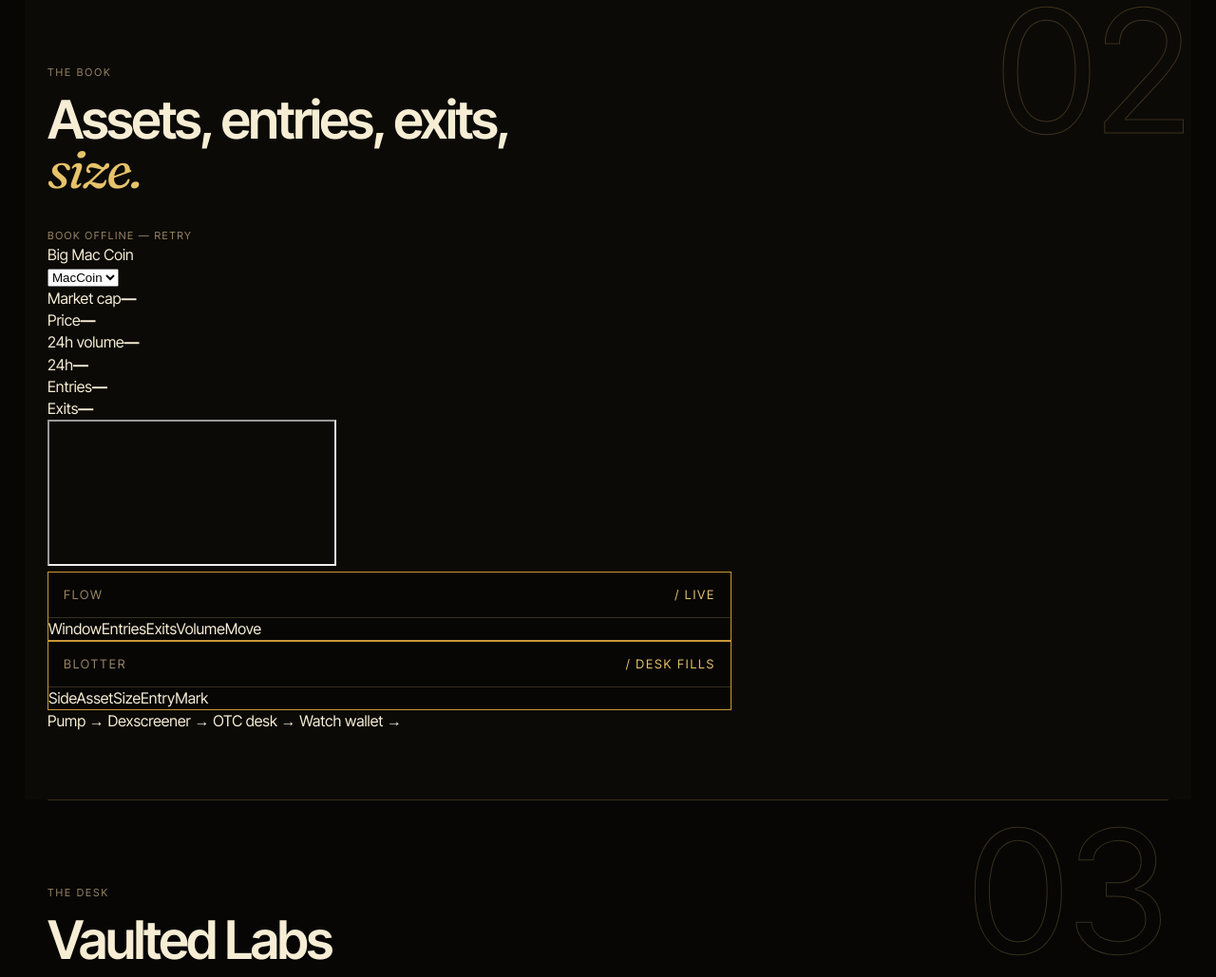
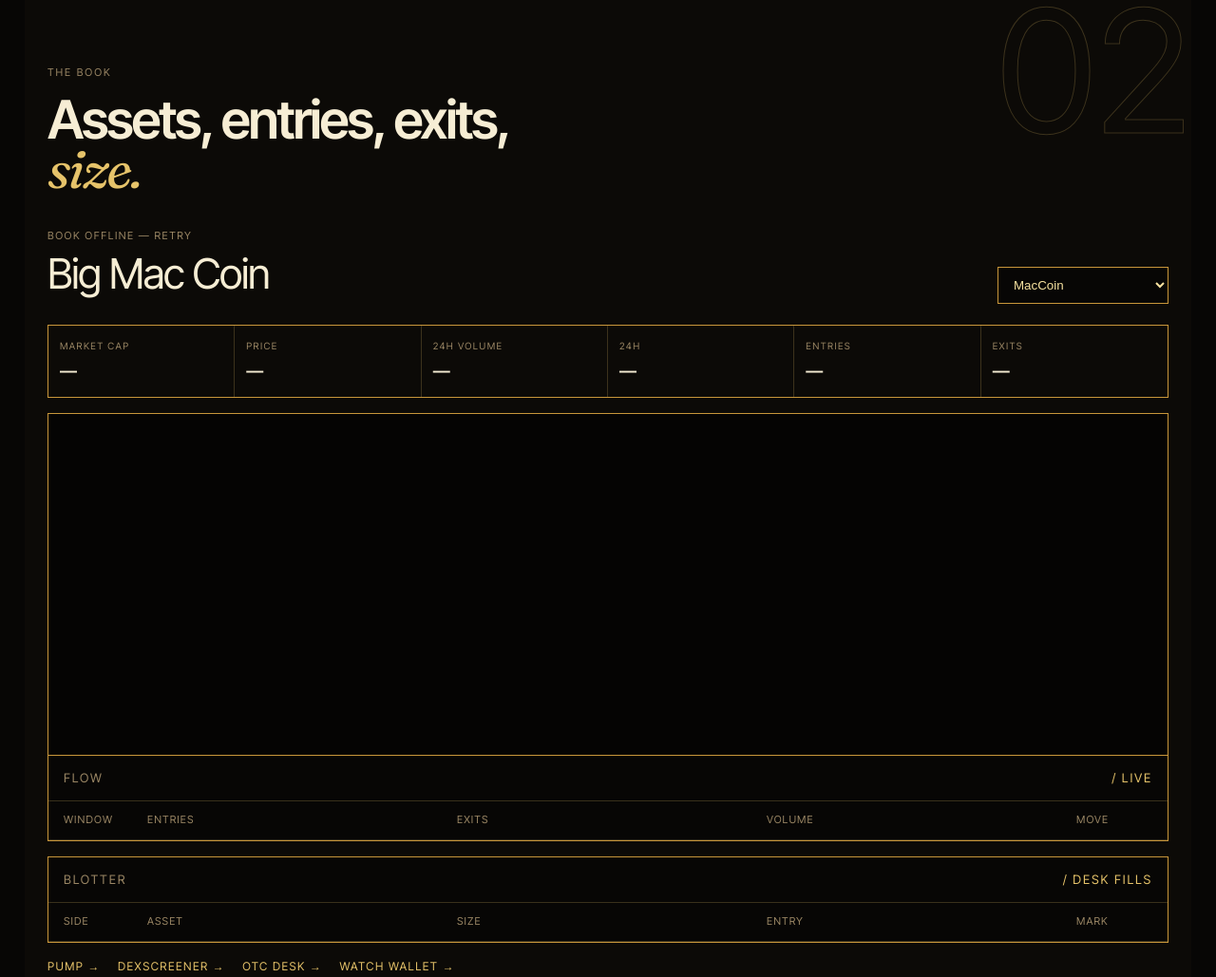
Before and after one commit to VaultedLabs/VaultedLabs.github.io, a plain HTML site: page index.html in a window 1280 px wide. Shown: the part 2629-3658 px from the top of the page at 95% size. Drawn offline with Linux system fonts and the light colour scheme; no server answers.

Commit message:
Style the live book stats, chart, and flow table

```diff
--- a/styles.css
+++ b/styles.css
@@ -53,18 +53,9 @@
   background: radial-gradient(ellipse at 50% 70%, rgba(200,150,58,.22), transparent 55%), #070605;
 }
 .chamber-copy { text-align: left; width: min(1100px, calc(100% - 48px)); }
-.chamber-copy h1, .display, h3 {
-  font-weight: 600;
-  letter-spacing: -.04em;
-  line-height: .92;
-}
+.chamber-copy h1, .display, h3 { font-weight: 600; letter-spacing: -.04em; line-height: .92; }
 .chamber-copy h1 { font-size: clamp(56px, 10vw, 120px); }
-em {
-  font-family: Fraunces, Georgia, serif;
-  font-style: italic;
-  font-weight: 400;
-  color: var(--gold);
-}
+em { font-family: Fraunces, Georgia, serif; font-style: italic; font-weight: 400; color: var(--gold); }
 .doors { position: absolute; inset: 0; pointer-events: none; }
 .door { position: absolute; top: 0; bottom: 0; width: 50.2%; }
 .door.left { left: 0; transform: translateX(calc(var(--open) * -105%)); }
@@ -121,7 +112,7 @@
 .plain strong { display: block; font-size: 28px; margin: 8px 0; }
 .plain p, .tiny { color: var(--muted); }
 .tiny { font-size: 11px; letter-spacing: .14em; text-transform: uppercase; }
-.frame { border: 1px solid var(--gold-2); max-width: 720px; background: #070605; }
+.frame { border: 1px solid var(--gold-2); max-width: 100%; background: #070605; }
 .frame-head, .row, .frame-foot {
   display: grid; grid-template-columns: 90px 1fr auto;
   gap: 12px; align-items: center;
@@ -130,7 +121,6 @@
 }
 .frame-head { letter-spacing: .14em; text-transform: uppercase; color: var(--muted); grid-template-columns: 1fr auto; }
 .dot { color: var(--gold); }
-.row span:first-child { color: var(--muted); text-transform: uppercase; letter-spacing: .1em; font-size: 11px; }
 .copy { background: none; border: 0; color: var(--gold); font-size: 12px; letter-spacing: .1em; text-transform: uppercase; }
 .frame-foot { display: block; border-bottom: 0; color: var(--gold); letter-spacing: .12em; text-transform: uppercase; font-size: 12px; }
 footer {
@@ -141,6 +131,30 @@
   color: var(--muted); font-size: 13px;
   border-top: 1px solid var(--line);
 }
+.desk { position: relative; z-index: 1; }
+.desk-head { display: flex; justify-content: space-between; align-items: flex-end; gap: 16px; margin-bottom: 22px; }
+.asset-name { font-size: clamp(28px, 4vw, 44px); letter-spacing: -.03em; }
+#assetSelect {
+  background: #070605; color: var(--gold-hi); border: 1px solid var(--gold-2);
+  padding: 10px 12px; min-width: 180px;
+}
+.stats { display: grid; grid-template-columns: repeat(6, 1fr); border: 1px solid var(--gold-2); margin-bottom: 16px; }
+.stats div { padding: 14px 12px; border-right: 1px solid var(--line); }
+.stats div:last-child { border-right: 0; }
+.stats span { display: block; font-size: 10px; letter-spacing: .14em; text-transform: uppercase; color: var(--muted); margin-bottom: 6px; }
+.stats b { font-size: 18px; font-weight: 600; }
+.up { color: #9ee37d; }
+.down { color: #e07a6a; }
+.chart-wrap { border: 1px solid var(--gold-2); border-bottom: 0; height: 360px; background: #050403; }
+.chart-wrap iframe { width: 100%; height: 100%; border: 0; }
+.flow-head, .flow-row {
+  display: grid; grid-template-columns: 80px 1fr 1fr 1fr 80px;
+  gap: 8px; padding: 12px 16px; border-bottom: 1px solid var(--line); font-size: 13px;
+}
+.flow-head { color: var(--muted); letter-spacing: .1em; text-transform: uppercase; font-size: 11px; }
+.blotter { margin-top: 16px; }
+.desk-links { display: flex; flex-wrap: wrap; gap: 18px; margin-top: 16px; }
+.desk-links a { color: var(--gold); letter-spacing: .12em; text-transform: uppercase; font-size: 12px; }
 @media (max-width: 860px) {
   .pills, .nav-cta { display: none; }
   .pills.open { display: flex; flex-direction: column; position: absolute; top: 72px; left: 0; right: 0; background: #0c0a07; padding: 16px; }
@@ -148,4 +162,8 @@
   .split, .split.three { grid-template-columns: 1fr; gap: 24px; }
   .frame-head, .row { grid-template-columns: 1fr; }
   .wheel { width: 120px; height: 120px; margin: -60px 0 0 -60px; }
+  .stats { grid-template-columns: 1fr 1fr; }
+  .stats div { border-bottom: 1px solid var(--line); }
+  .chart-wrap { height: 280px; }
+  .flow-head, .flow-row { grid-template-columns: 1fr 1fr; }
 }
```
